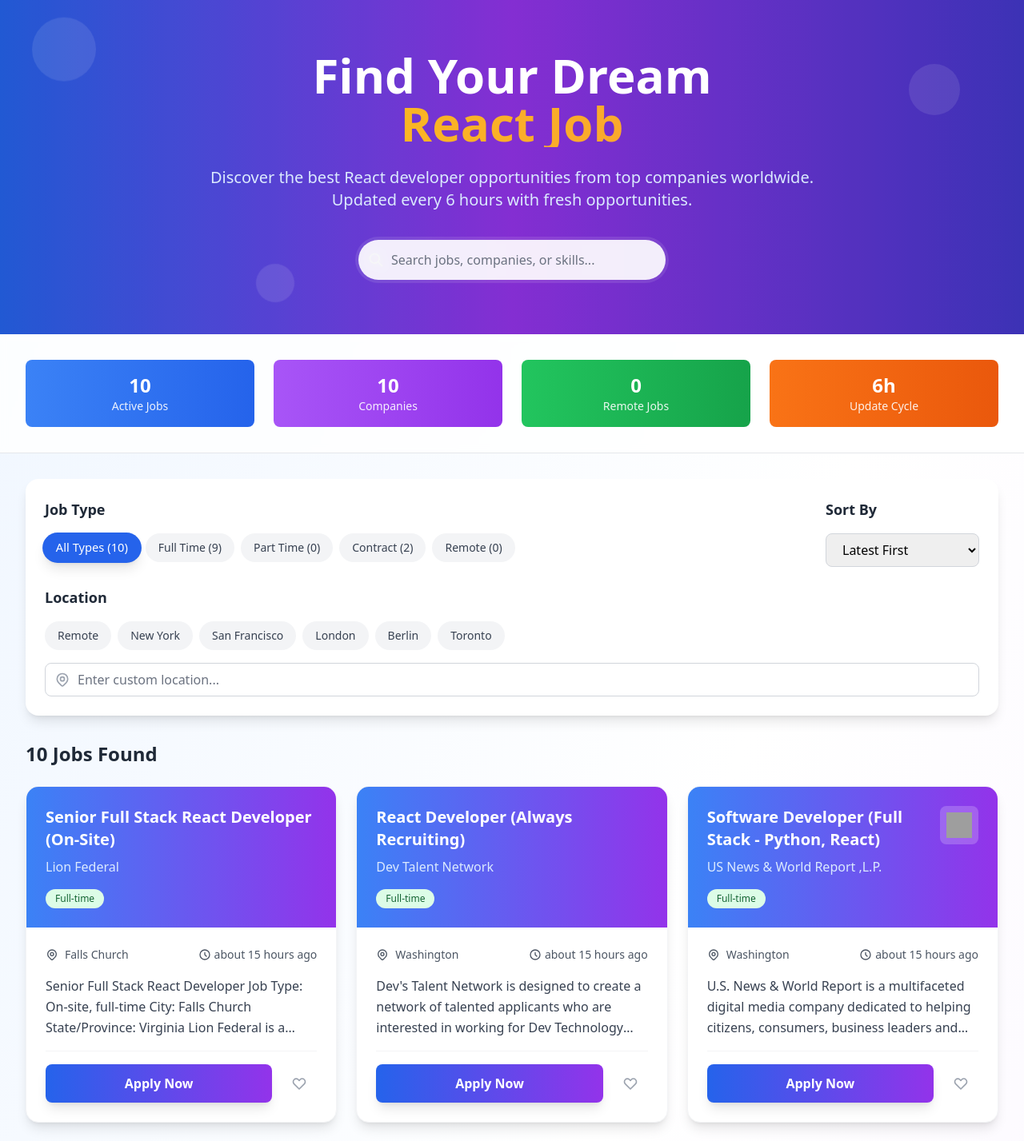
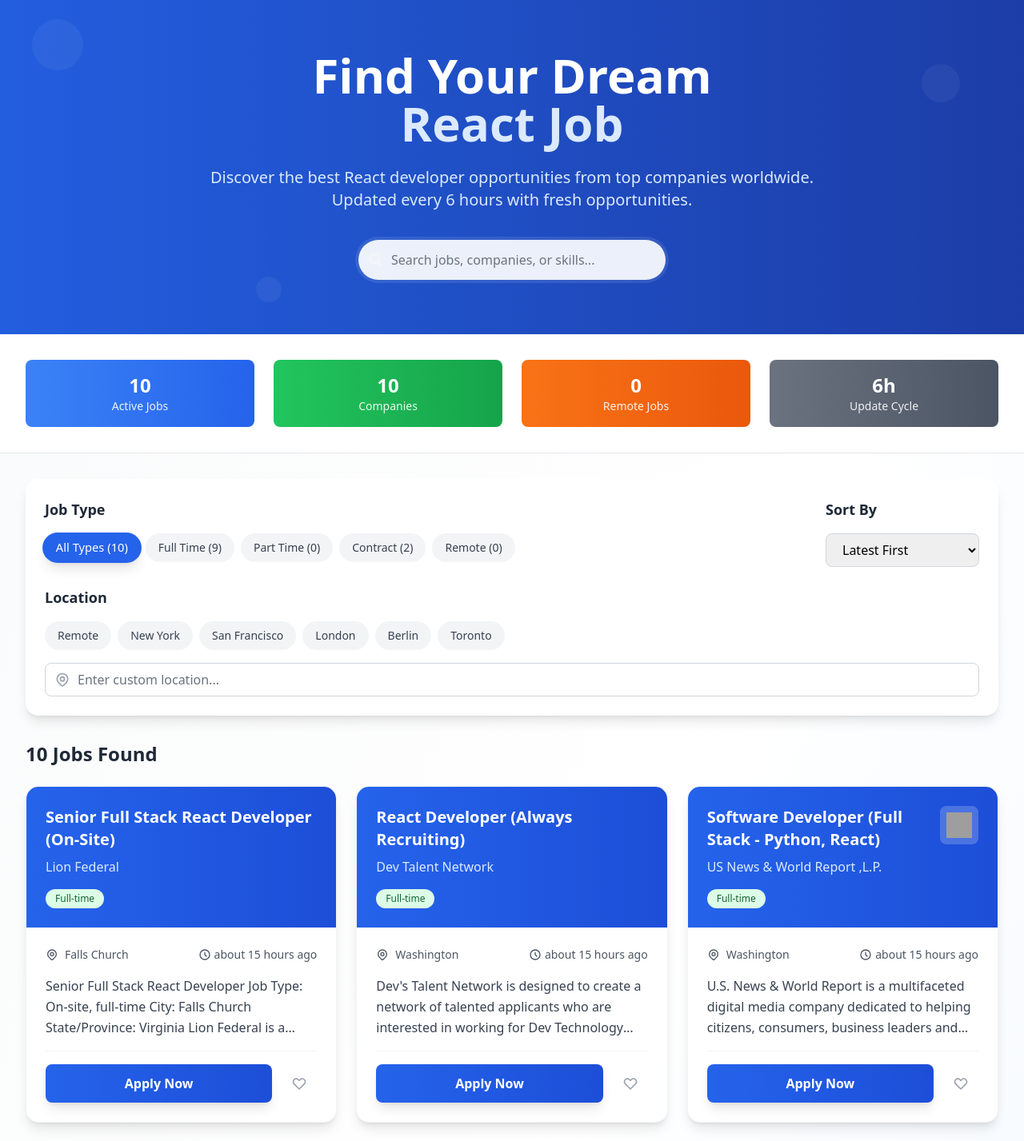
Before and after one commit to VimalThapliyal/job-board, a Next.js app: page / in a window 1280 px wide. Shown: the top 1427 px of the page at 80% size. Built offline with nearby package versions, Linux system fonts and the light colour scheme; grey boxes are pictures that could not be loaded.

Commit message:
Improve design: remove loud purple gradients, update copyright to 2025, make footer links functional, remove non-functional newsletter signup

```diff
--- a/src/app/page.tsx
+++ b/src/app/page.tsx
@@ -107,9 +107,22 @@ export default function Home() {
     },
   ];
 
+  const handleFooterLink = (filter: string) => {
+    if (filter === "remote") {
+      setLocationFilter("Remote");
+      setSelectedJobType("all");
+    } else if (filter === "full-time") {
+      setSelectedJobType("full-time");
+      setLocationFilter("");
+    } else if (filter === "contract") {
+      setSelectedJobType("contract");
+      setLocationFilter("");
+    }
+  };
+
   if (loading) {
     return (
-      <div className="min-h-screen bg-gradient-to-br from-blue-50 via-white to-purple-50">
+      <div className="min-h-screen bg-gradient-to-br from-gray-50 via-white to-blue-50">
         <div className="flex items-center justify-center min-h-screen">
           <div className="text-center">
             <div className="animate-spin rounded-full h-16 w-16 border-b-2 border-blue-600 mx-auto mb-4"></div>
@@ -123,17 +136,15 @@ export default function Home() {
   }
 
   return (
-    <div className="min-h-screen bg-gradient-to-br from-blue-50 via-white to-purple-50">
+    <div className="min-h-screen bg-gradient-to-br from-gray-50 via-white to-blue-50">
       {/* Hero Section */}
-      <div className="relative overflow-hidden bg-gradient-to-r from-blue-600 via-purple-600 to-indigo-700">
-        <div className="absolute inset-0 bg-black opacity-10"></div>
+      <div className="relative overflow-hidden bg-gradient-to-r from-blue-600 to-blue-800">
+        <div className="absolute inset-0 bg-black opacity-5"></div>
         <div className="relative max-w-7xl mx-auto px-4 sm:px-6 lg:px-8 py-16">
           <div className="text-center">
             <h1 className="text-4xl md:text-6xl font-bold text-white mb-6 animate-fade-in">
               Find Your Dream
-              <span className="block text-transparent bg-clip-text bg-gradient-to-r from-yellow-400 to-orange-400">
-                React Job
-              </span>
+              <span className="block text-blue-100">React Job</span>
             </h1>
             <p className="text-xl text-blue-100 mb-8 max-w-3xl mx-auto">
               Discover the best React developer opportunities from top companies
@@ -152,27 +163,27 @@ export default function Home() {
           </div>
         </div>
 
-        {/* Floating elements */}
-        <div className="absolute top-10 left-10 w-20 h-20 bg-white/10 rounded-full animate-bounce"></div>
-        <div className="absolute top-20 right-20 w-16 h-16 bg-white/10 rounded-full animate-pulse"></div>
-        <div className="absolute bottom-10 left-1/4 w-12 h-12 bg-white/10 rounded-full animate-spin"></div>
+        {/* Subtle floating elements */}
+        <div className="absolute top-10 left-10 w-16 h-16 bg-white/5 rounded-full animate-bounce"></div>
+        <div className="absolute top-20 right-20 w-12 h-12 bg-white/5 rounded-full animate-pulse"></div>
+        <div className="absolute bottom-10 left-1/4 w-8 h-8 bg-white/5 rounded-full animate-spin"></div>
       </div>
 
       {/* Stats Section */}
-      <div className="bg-white/80 backdrop-blur-sm border-b border-gray-200">
+      <div className="bg-white/90 backdrop-blur-sm border-b border-gray-200">
         <div className="max-w-7xl mx-auto px-4 sm:px-6 lg:px-8 py-8">
           <div className="grid grid-cols-2 md:grid-cols-4 gap-6 text-center">
             <div className="bg-gradient-to-r from-blue-500 to-blue-600 rounded-lg p-4 text-white">
               <div className="text-2xl font-bold">{jobs.length}</div>
               <div className="text-sm opacity-90">Active Jobs</div>
             </div>
-            <div className="bg-gradient-to-r from-purple-500 to-purple-600 rounded-lg p-4 text-white">
+            <div className="bg-gradient-to-r from-green-500 to-green-600 rounded-lg p-4 text-white">
               <div className="text-2xl font-bold">
                 {new Set(jobs.map((j) => j.company)).size}
               </div>
               <div className="text-sm opacity-90">Companies</div>
             </div>
-            <div className="bg-gradient-to-r from-green-500 to-green-600 rounded-lg p-4 text-white">
+            <div className="bg-gradient-to-r from-orange-500 to-orange-600 rounded-lg p-4 text-white">
               <div className="text-2xl font-bold">
                 {
                   jobs.filter((j) =>
@@ -182,7 +193,7 @@ export default function Home() {
               </div>
               <div className="text-sm opacity-90">Remote Jobs</div>
             </div>
-            <div className="bg-gradient-to-r from-orange-500 to-orange-600 rounded-lg p-4 text-white">
+            <div className="bg-gradient-to-r from-gray-500 to-gray-600 rounded-lg p-4 text-white">
               <div className="text-2xl font-bold">6h</div>
               <div className="text-sm opacity-90">Update Cycle</div>
             </div>
@@ -277,24 +288,6 @@ export default function Home() {
             </div>
           )}
         </div>
-
-        {/* Newsletter Signup */}
-        <div className="bg-gradient-to-r from-blue-600 to-purple-600 rounded-2xl p-8 text-center text-white">
-          <h3 className="text-2xl font-bold mb-4">Stay Updated</h3>
-          <p className="text-blue-100 mb-6">
-            Get notified about new React developer opportunities
-          </p>
-          <div className="flex flex-col sm:flex-row gap-4 max-w-md mx-auto">
-            <input
-              type="email"
-              placeholder="Enter your email"
-              className="flex-1 px-4 py-3 rounded-lg text-gray-800 focus:outline-none focus:ring-2 focus:ring-white"
-            />
-            <button className="px-6 py-3 bg-white text-blue-600 font-semibold rounded-lg hover:bg-gray-100 transition-colors">
-              Subscribe
-            </button>
-          </div>
-        </div>
       </div>
 
       {/* Footer */}
@@ -309,22 +302,31 @@ export default function Home() {
               </p>
             </div>
             <div>
-              <h4 className="text-lg font-semibold mb-4">Quick Links</h4>
+              <h4 className="text-lg font-semibold mb-4">Quick Filters</h4>
               <ul className="space-y-2 text-gray-400">
                 <li>
-                  <a href="#" className="hover:text-white transition-colors">
+                  <button
+                    onClick={() => handleFooterLink("remote")}
+                    className="hover:text-white transition-colors cursor-pointer"
+                  >
                     Remote Jobs
-                  </a>
+                  </button>
                 </li>
                 <li>
-                  <a href="#" className="hover:text-white transition-colors">
+                  <button
+                    onClick={() => handleFooterLink("full-time")}
+                    className="hover:text-white transition-colors cursor-pointer"
+                  >
                     Full Time
-                  </a>
+                  </button>
                 </li>
                 <li>
-                  <a href="#" className="hover:text-white transition-colors">
+                  <button
+                    onClick={() => handleFooterLink("contract")}
+                    className="hover:text-white transition-colors cursor-pointer"
+                  >
                     Contract
-                  </a>
+                  </button>
                 </li>
               </ul>
             </div>
@@ -343,7 +345,7 @@ export default function Home() {
             </div>
           </div>
           <div className="border-t border-gray-800 mt-8 pt-8 text-center text-gray-400">
-            <p>&copy; 2024 React Job Board. All rights reserved.</p>
+            <p>&copy; 2025 React Job Board. All rights reserved.</p>
           </div>
         </div>
       </footer>
--- a/src/components/JobCard.tsx
+++ b/src/components/JobCard.tsx
@@ -12,8 +12,8 @@ export default function JobCard({ job }: JobCardProps) {
     const lowerType = type.toLowerCase();
     if (lowerType.includes("full")) return "bg-green-100 text-green-800";
     if (lowerType.includes("part")) return "bg-blue-100 text-blue-800";
-    if (lowerType.includes("contract")) return "bg-purple-100 text-purple-800";
-    if (lowerType.includes("remote")) return "bg-orange-100 text-orange-800";
+    if (lowerType.includes("contract")) return "bg-orange-100 text-orange-800";
+    if (lowerType.includes("remote")) return "bg-purple-100 text-purple-800";
     return "bg-gray-100 text-gray-800";
   };
 
@@ -27,11 +27,11 @@ export default function JobCard({ job }: JobCardProps) {
 
   return (
     <div className="group bg-white rounded-2xl shadow-lg hover:shadow-2xl transition-all duration-300 overflow-hidden border border-gray-100">
-      {/* Header with gradient */}
-      <div className="bg-gradient-to-r from-blue-500 to-purple-600 p-6 text-white">
+      {/* Header with subtle gradient */}
+      <div className="bg-gradient-to-r from-blue-600 to-blue-700 p-6 text-white">
         <div className="flex items-start justify-between mb-4">
           <div className="flex-1">
-            <h3 className="text-xl font-bold mb-2 group-hover:text-yellow-200 transition-colors">
+            <h3 className="text-xl font-bold mb-2 group-hover:text-blue-100 transition-colors">
               {job.title}
             </h3>
             <p className="text-blue-100 font-medium">{job.company}</p>
@@ -168,7 +168,7 @@ export default function JobCard({ job }: JobCardProps) {
             href={job.applyUrl}
             target="_blank"
             rel="noopener noreferrer"
-            className="flex-1 bg-gradient-to-r from-blue-600 to-purple-600 text-white px-6 py-3 rounded-lg font-semibold text-center hover:from-blue-700 hover:to-purple-700 transform hover:scale-105 transition-all duration-200 shadow-lg hover:shadow-xl"
+            className="flex-1 bg-gradient-to-r from-blue-600 to-blue-700 text-white px-6 py-3 rounded-lg font-semibold text-center hover:from-blue-700 hover:to-blue-800 transform hover:scale-105 transition-all duration-200 shadow-lg hover:shadow-xl"
           >
             Apply Now
           </a>
@@ -191,7 +191,7 @@ export default function JobCard({ job }: JobCardProps) {
       </div>
 
       {/* Hover effect overlay */}
-      <div className="absolute inset-0 bg-gradient-to-r from-blue-600/0 to-purple-600/0 group-hover:from-blue-600/5 group-hover:to-purple-600/5 transition-all duration-300 pointer-events-none rounded-2xl"></div>
+      <div className="absolute inset-0 bg-gradient-to-r from-blue-600/0 to-blue-700/0 group-hover:from-blue-600/5 group-hover:to-blue-700/5 transition-all duration-300 pointer-events-none rounded-2xl"></div>
     </div>
   );
 }
```
